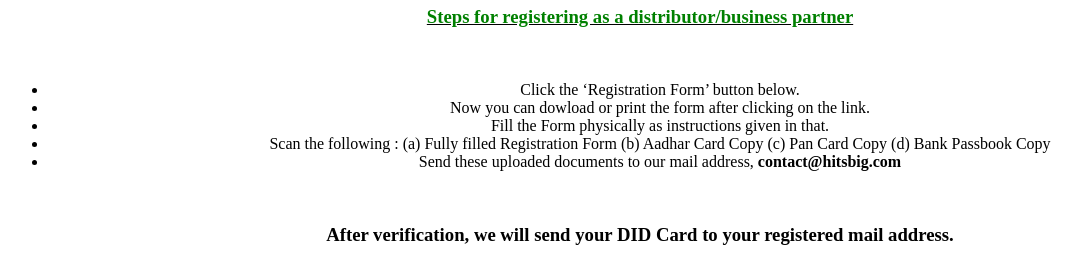
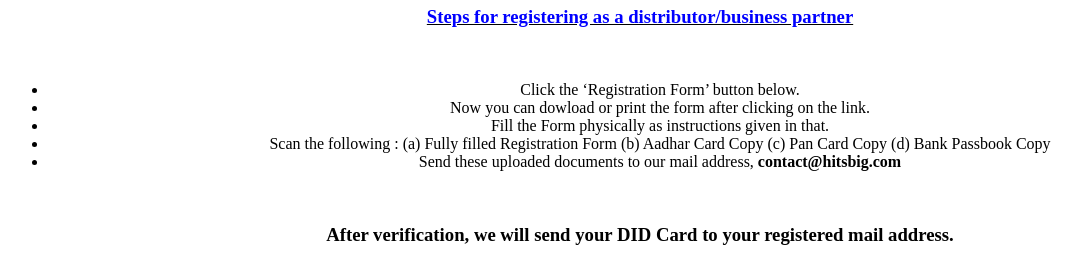
Before and after one commit to shubham-sr/DRP, a plain HTML site: page index.html in a window 1280 px wide. Shown: the part 60-340 px from the top of the page, without its empty margins (0-1082 px from the left). Drawn offline with Linux system fonts and the light colour scheme.

Commit message:
Update index.html

```diff
--- a/index.html
+++ b/index.html
@@ -17,7 +17,7 @@
 </head>
 
 
-    <center><h3><u><span style="color:green;font-weight:bold">Steps for registering as a distributor/business partner</span></u></h3></center>
+    <center><h3><u><span style="color:blue;font-weight:bold">Steps for registering as a distributor/business partner</span></u></h3></center>
 
         <br>
 
```
